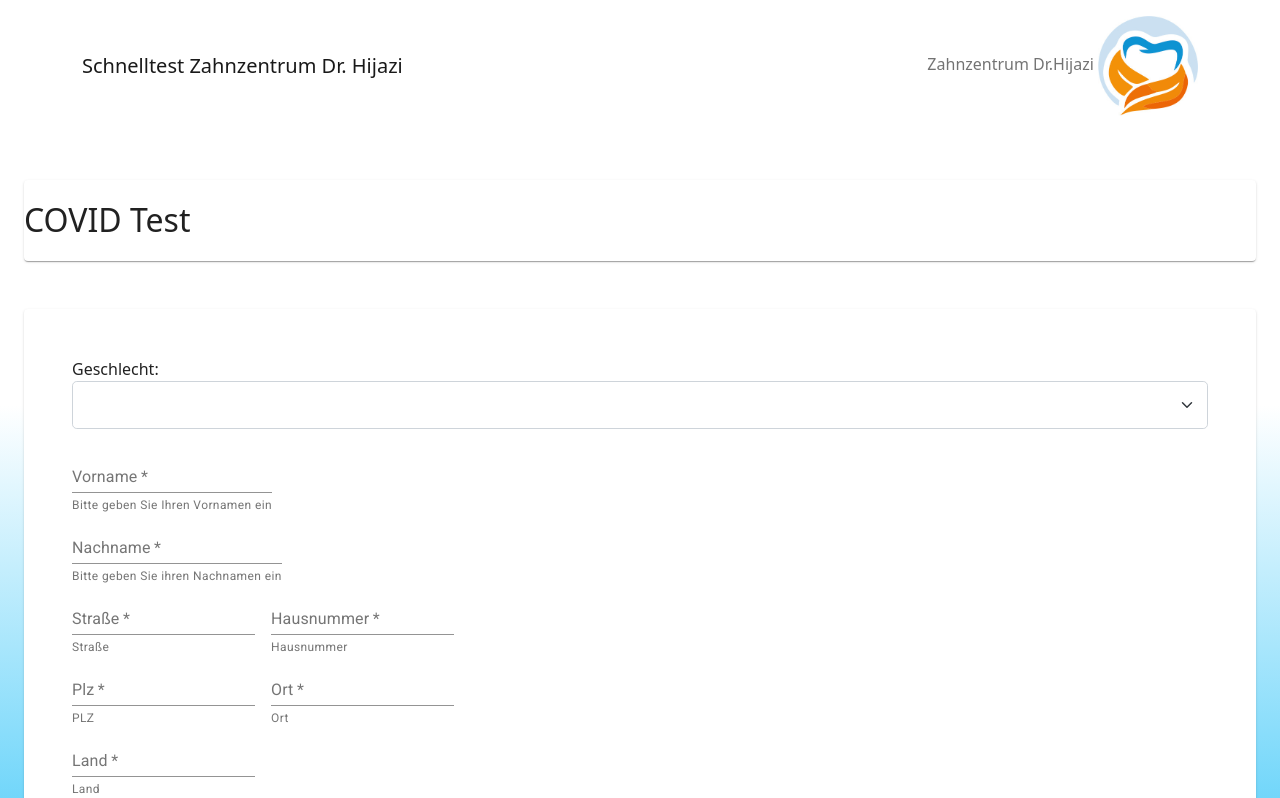
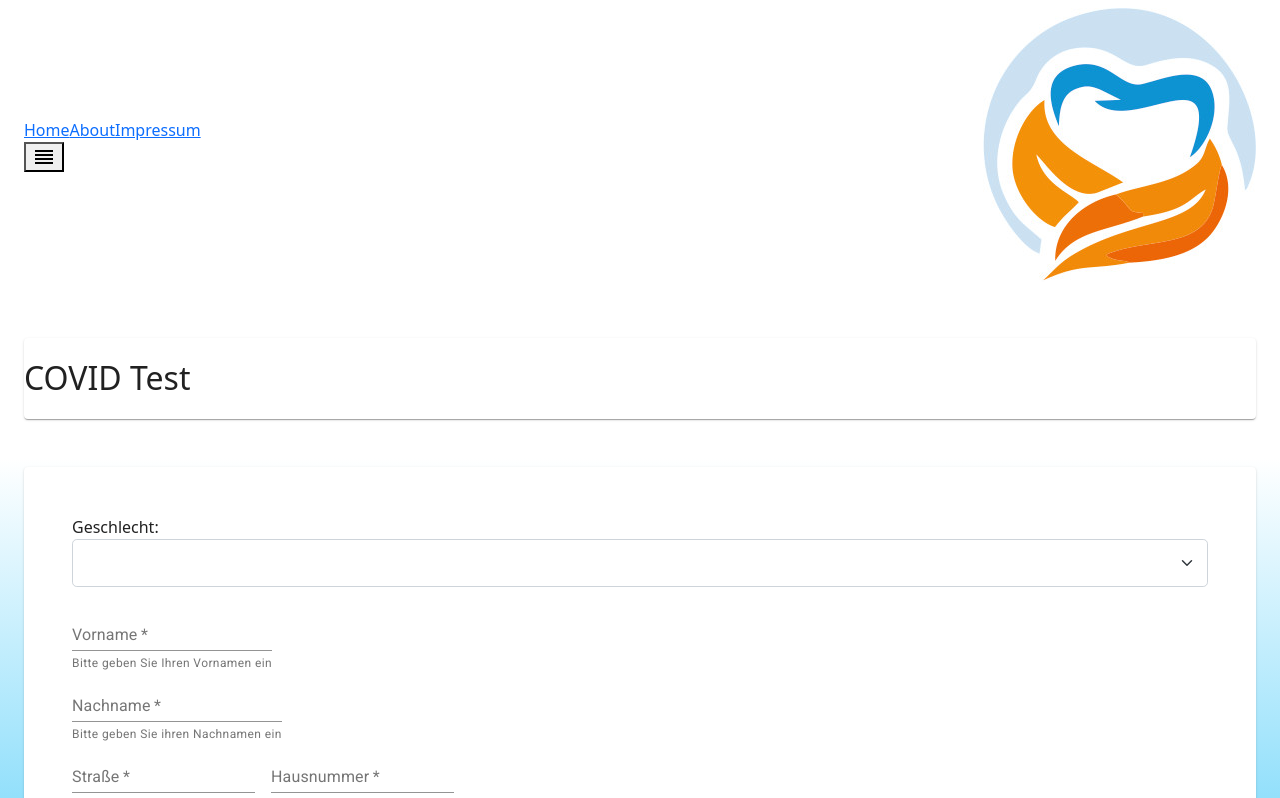
Before and after one commit to ZakMos/qr-generator, a React (Create React App) app: page / in a window 1280 px wide. Shown: the top 798 px of the page. Built offline with nearby package versions, Linux system fonts and the light colour scheme.

Commit message:
update header

```diff
--- a/src/components/Header.jsx
+++ b/src/components/Header.jsx
@@ -1,22 +1,34 @@
-import { Navbar, Container } from "react-bootstrap";
+import { useState } from 'react';
 import logo from "../img/logoS01.jpg";
+import { Reorder } from "@mui/icons-material"
 const Header = (props) => {
 
+  const [showLinks, setShowLinks] = useState(false);
   return (
     <>
-    <Navbar>
-    <Container>
-        <Navbar.Brand href="#home">Schnelltest Zahnzentrum Dr. Hijazi</Navbar.Brand>
-        <Navbar.Toggle />
-        <Navbar.Collapse className="justify-content-end">
-        <Navbar.Text>
-            Zahnzentrum Dr.Hijazi <a href="https://zahnzentrumdrhijazi.de/" target="_blank" rel="noreferrer" >
-                <img src={logo} alt="DrHijaziLogo" width="100" height="100" />
-            </a>
-        </Navbar.Text>
-        </Navbar.Collapse>
-    </Container>
-    </Navbar>
+    <div className="navbar mb-5">
+      <div className="navLeftSide">
+        <div className="navLinks" id={showLinks ? "hidden" : ""}>
+          <a href="/">Home</a>
+          <a href="/about">About</a>
+          <a href="/imppressum">Impressum</a>
+        </div>
+          <button onClick={() => setShowLinks(!showLinks)}>
+            {" "}
+        <Reorder />
+          </button>
+      </div>
+      <div className="navRightSide">
+         <a href="https://zahnzentrumdrhijazi.de/"
+          target="_blank"
+          rel="noreferrer" >
+            <img id="logo"
+                src={logo}
+                alt="DrHijaziLogo"
+            />
+        </a>
+      </div>
+    </div>
     </>
   );
 }
```
